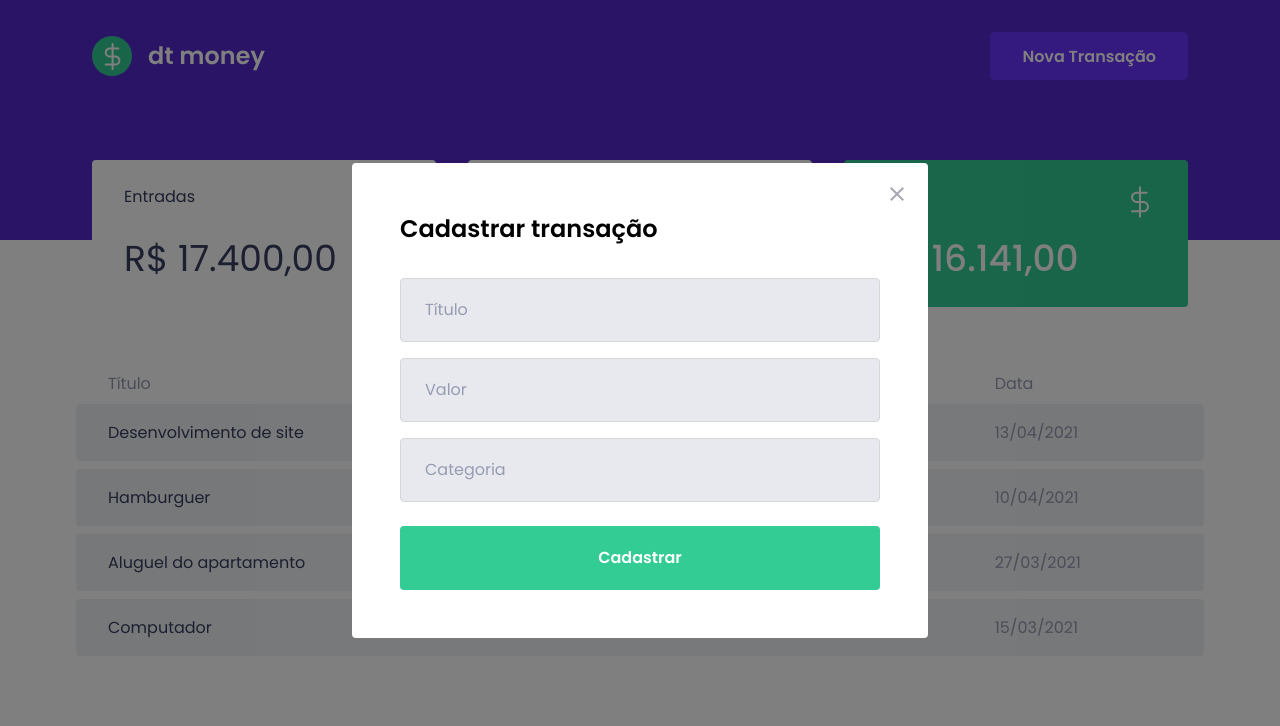
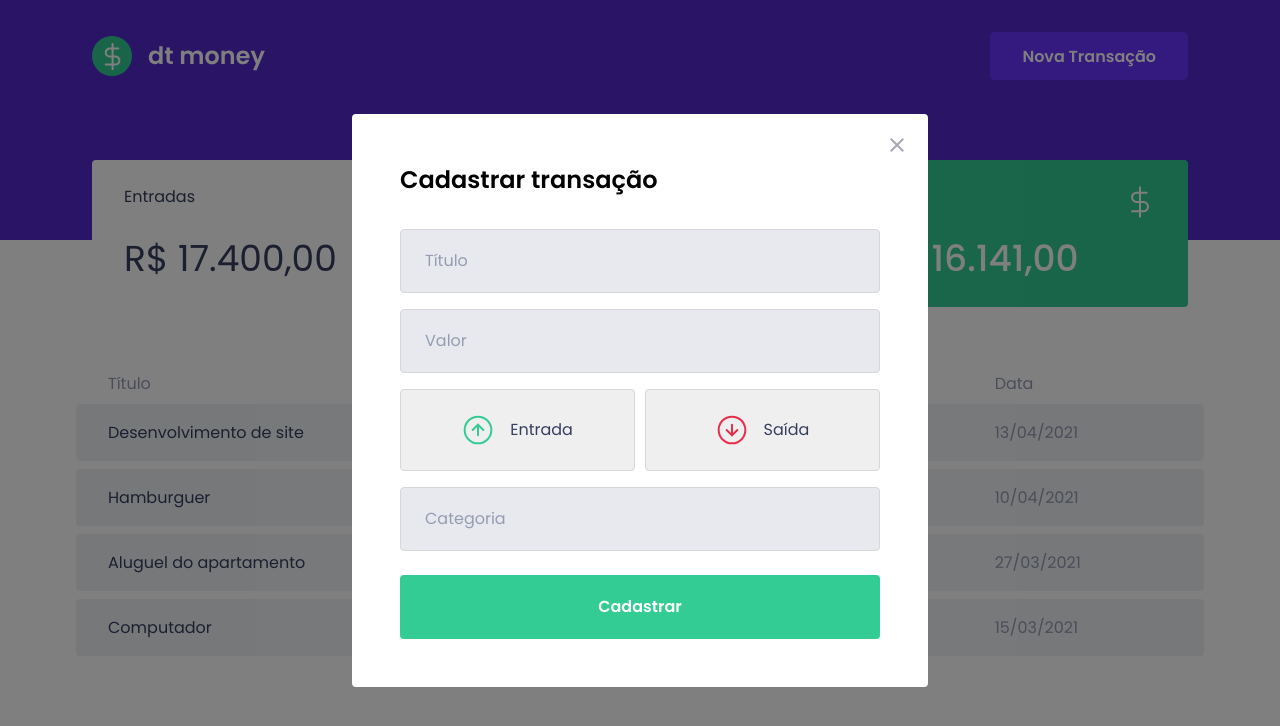
Before and after one commit to anzinirafael/dtmoney, a React (Create React App) app: page / in a window 1280 px wide. Both pictures are taken after a click on the button "Nova Transação". Shown: the top 726 px of the page. Built offline with nearby package versions, Linux system fonts and the light colour scheme; no server answers; what miragejs would draw is missing.

Commit message:
update, CheckBoxButtons

```diff
--- a/src/components/CheckButton/style.ts
+++ /dev/null
@@ -1,5 +0,0 @@
-import styled from 'styled-components';
-
-export const Container = styled.div`
-
-`
--- a/src/components/Modal/index.tsx
+++ b/src/components/Modal/index.tsx
@@ -1,5 +1,7 @@
 import React from "react";
-import { Container } from "./style";
+import { Container, CheckBoxButtons } from "./style";
+import income from "./../../assets/income.svg";
+import outcome from "./../../assets/outcome.svg";
 import ImgClose from "./../../assets/close.svg";
 import ReactModal from "react-modal";
 
@@ -26,6 +28,16 @@
         <h2>Cadastrar transação</h2>
         <input type="text" placeholder="Título" />
         <input type="number" placeholder="Valor" />
+        <CheckBoxButtons>
+          <button type="button">
+            <img src={income} alt="Entrada" />
+            <span>Entrada</span>
+          </button>
+          <button type="button">
+            <img src={outcome} alt="Saída" />
+            <span>Saída</span>
+          </button>
+        </CheckBoxButtons>
         <input type="text" placeholder="Categoria" />
         <button className="submit" type="submit">
           Cadastrar
--- a/src/components/Modal/style.ts
+++ b/src/components/Modal/style.ts
@@ -55,3 +55,29 @@
     }
   }
 `;
+
+export const CheckBoxButtons = styled.div`
+  display: flex;
+  align-items: center;
+  justify-content: center;
+  margin: 1rem 0;
+  button{
+    padding: 1.5rem 0;
+    width: 49%;
+    border-radius: 0.25rem;
+    border: solid 1px var(--color-border);
+    display: flex;
+    align-items: center;
+    justify-content: center;
+    & + button{
+      margin-left: 2%;
+    }
+    img{
+      margin-right: 1rem;
+    }
+    span{
+      font-size: 1rem;
+      color: var(--title);
+    }
+  }
+`
```
Also changed, not shown: src/components/CheckButton/index.tsx (deleted, +0 -9 lines).
